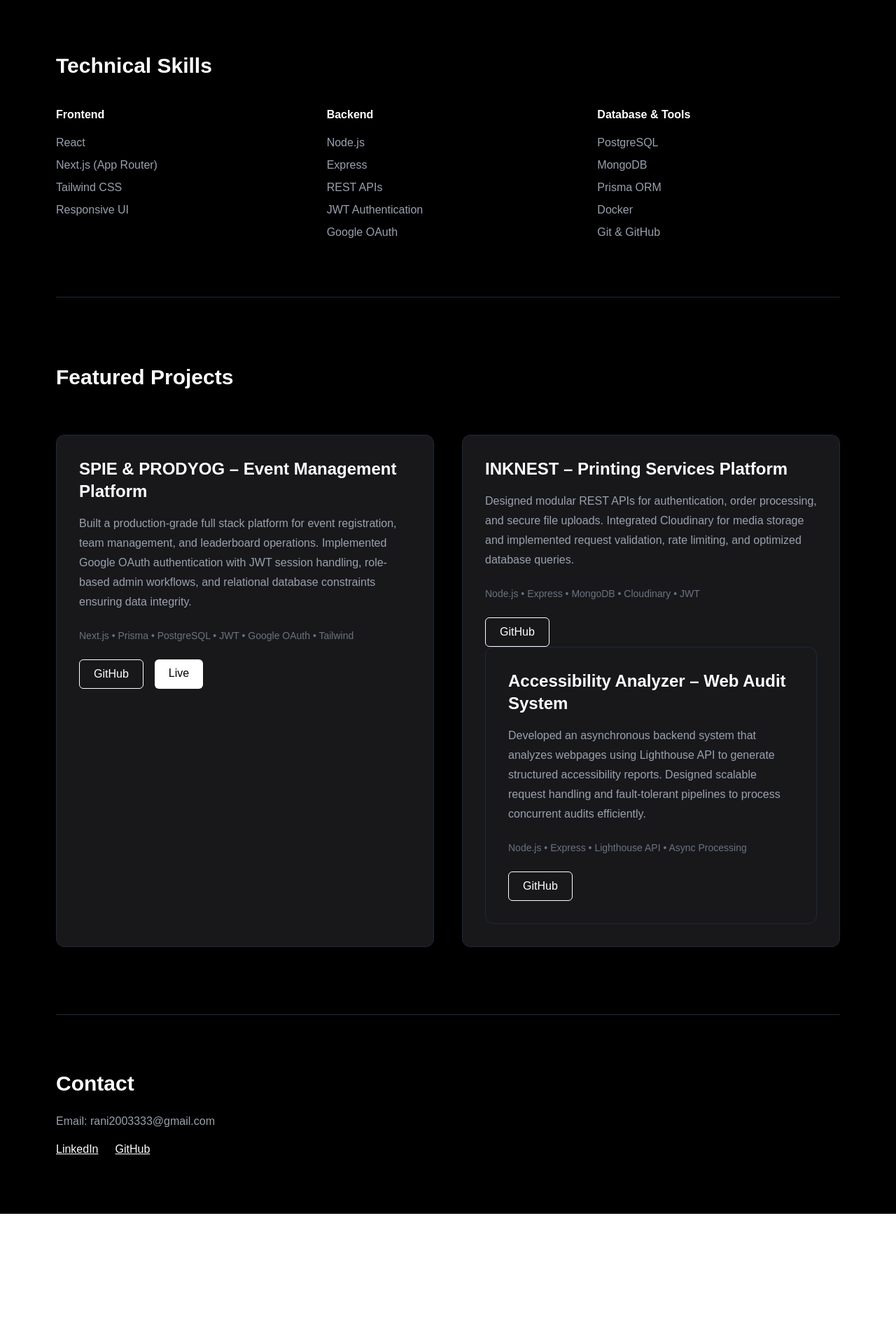
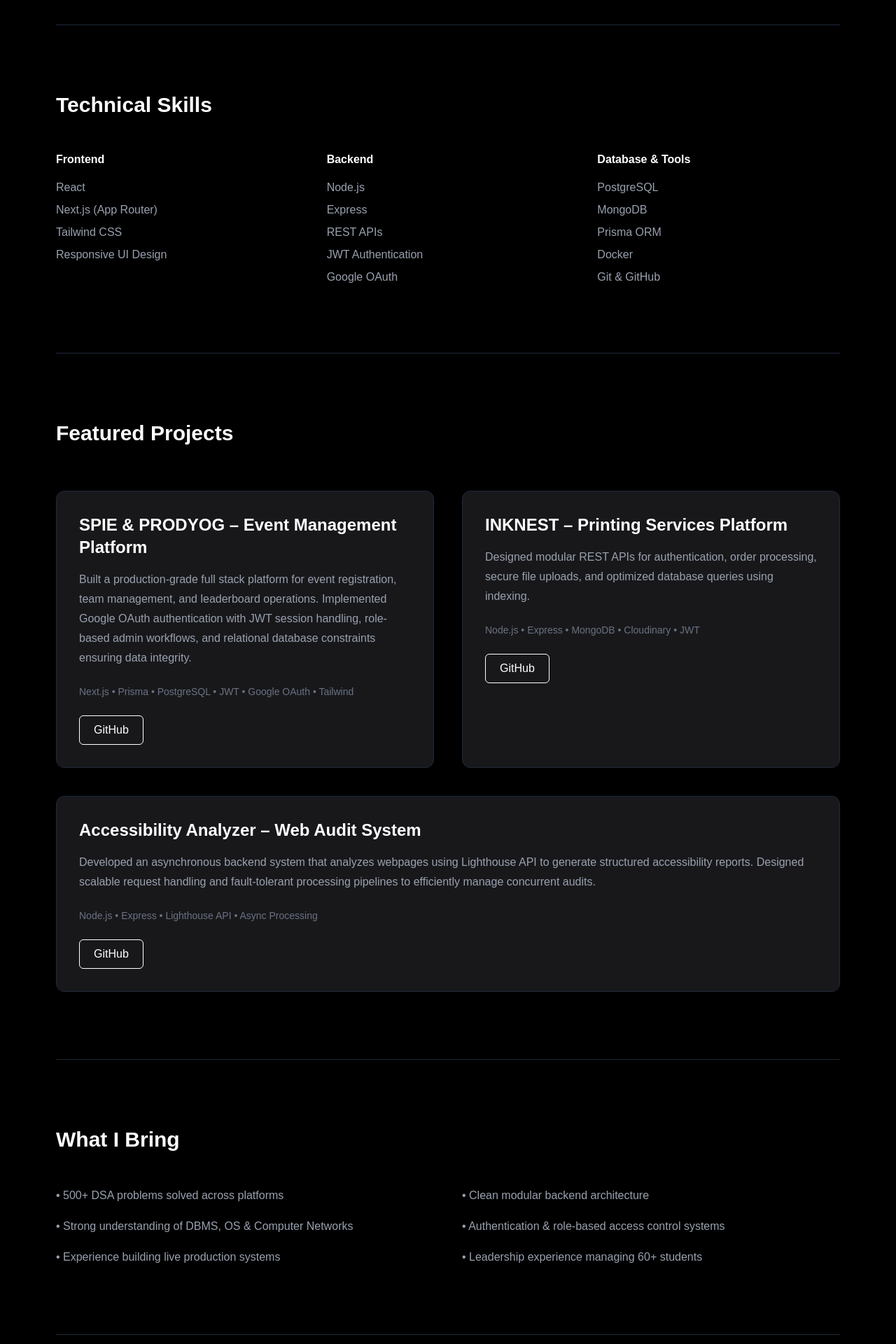
Before and after one commit to rani-86/rani-portfolio, a Next.js app: page / in a window 1280 px wide. Shown: the part 760-2680 px from the top of the page at 70% size. Before the commit the page ends 2494 px from the top, so only its background shows below. Built offline with nearby package versions, Linux system fonts and the light colour scheme.

Commit message:
Major portfolio upgrade

```diff
--- a/app/page.tsx
+++ b/app/page.tsx
@@ -7,24 +7,35 @@ export default function Home() {
         <h1 className="text-4xl md:text-6xl font-bold mb-6">
           Rani Sharma
         </h1>
+
         <p className="text-xl md:text-2xl text-gray-400 mb-8 max-w-3xl">
           Building production-grade full stack applications with secure authentication,
           scalable APIs, and optimized database architecture.
         </p>
 
         <div className="flex gap-4">
-          <a href="#projects" className="bg-white text-black px-6 py-3 rounded-md font-semibold">
+          <a
+            href="#projects"
+            className="bg-white text-black px-6 py-3 rounded-md font-semibold hover:opacity-80 transition"
+          >
             View Projects
           </a>
-          <a href="https://github.com/YOUR_GITHUB" target="_blank" className="border border-white px-6 py-3 rounded-md">
+
+          <a
+            href="https://github.com/rani-86"
+            target="_blank"
+            rel="noopener noreferrer"
+            className="border border-white px-6 py-3 rounded-md hover:bg-white hover:text-black transition"
+          >
             GitHub
           </a>
         </div>
       </section>
 
       {/* About */}
-      <section className="py-20 border-t border-gray-800">
-        <h2 className="text-3xl font-bold mb-6">About Me</h2>
+      <section className="py-24 border-t border-gray-800">
+        <h2 className="text-3xl font-bold mb-8">About Me</h2>
+
         <p className="text-gray-400 leading-7 max-w-3xl">
           I am a Full Stack Developer with hands-on experience designing and deploying
           real-world web applications. I build complete systems — from responsive frontend
@@ -32,12 +43,11 @@ export default function Home() {
           My work includes a production event management platform used in live operations,
           featuring authentication, analytics dashboards, and role-based workflows.
         </p>
-
       </section>
 
       {/* Skills */}
-      <section className="py-20 border-t border-gray-800">
-        <h2 className="text-3xl font-bold mb-10">Technical Skills</h2>
+      <section className="py-24 border-t border-gray-800">
+        <h2 className="text-3xl font-bold mb-12">Technical Skills</h2>
 
         <div className="grid md:grid-cols-3 gap-10 text-gray-400">
 
@@ -47,7 +57,7 @@ export default function Home() {
               <li>React</li>
               <li>Next.js (App Router)</li>
               <li>Tailwind CSS</li>
-              <li>Responsive UI</li>
+              <li>Responsive UI Design</li>
             </ul>
           </div>
 
@@ -101,18 +111,12 @@ export default function Home() {
 
             <div className="flex gap-4">
               <a
-          href="https://github.com/rani-86/rani-portfolio"
+                href="#"
                 target="_blank"
                 rel="noopener noreferrer"
                 className="px-5 py-2 border border-white rounded-md hover:bg-white hover:text-black transition"
               >
                 GitHub
-        </a>
-        <a
-          href="#"
-          className="px-5 py-2 bg-white text-black rounded-md hover:opacity-80 transition"
-        >
-          Live
               </a>
             </div>
           </div>
@@ -125,8 +129,7 @@ export default function Home() {
 
             <p className="text-gray-400 mb-6 leading-7">
               Designed modular REST APIs for authentication, order processing,
-        and secure file uploads. Integrated Cloudinary for media storage and
-        implemented request validation, rate limiting, and optimized database queries.
+              secure file uploads, and optimized database queries using indexing.
             </p>
 
             <p className="text-sm text-gray-500 mb-6">
@@ -143,8 +146,10 @@ export default function Home() {
                 GitHub
               </a>
             </div>
-      {/* Project 3 */}
-<div className="bg-zinc-900 p-8 rounded-xl border border-gray-800 hover:border-gray-600 transition">
+          </div>
+
+          {/* Project 3 - Full Width */}
+          <div className="bg-zinc-900 p-8 rounded-xl border border-gray-800 hover:border-gray-600 transition md:col-span-2">
             <h3 className="text-2xl font-semibold mb-4">
               Accessibility Analyzer – Web Audit System
             </h3>
@@ -152,8 +157,8 @@ export default function Home() {
             <p className="text-gray-400 mb-6 leading-7">
               Developed an asynchronous backend system that analyzes webpages
               using Lighthouse API to generate structured accessibility reports.
-    Designed scalable request handling and fault-tolerant pipelines
-    to process concurrent audits efficiently.
+              Designed scalable request handling and fault-tolerant processing
+              pipelines to efficiently manage concurrent audits.
             </p>
 
             <p className="text-sm text-gray-500 mb-6">
@@ -173,22 +178,57 @@ export default function Home() {
           </div>
 
         </div>
+      </section>
+
+      {/* What I Bring */}
+      <section className="py-24 border-t border-gray-800">
+        <h2 className="text-3xl font-bold mb-12">What I Bring</h2>
+
+        <div className="grid md:grid-cols-2 gap-10 text-gray-400 leading-7">
+
+          <div>
+            <ul className="space-y-4">
+              <li>• 500+ DSA problems solved across platforms</li>
+              <li>• Strong understanding of DBMS, OS & Computer Networks</li>
+              <li>• Experience building live production systems</li>
+            </ul>
+          </div>
+
+          <div>
+            <ul className="space-y-4">
+              <li>• Clean modular backend architecture</li>
+              <li>• Authentication & role-based access control systems</li>
+              <li>• Leadership experience managing 60+ students</li>
+            </ul>
+          </div>
 
         </div>
       </section>
 
+      {/* Contact */}
+      <section className="py-24 border-t border-gray-800">
+        <h2 className="text-3xl font-bold mb-8">Contact</h2>
 
-      {/* Contact */}
-      <section className="py-20 border-t border-gray-800">
-        <h2 className="text-3xl font-bold mb-6">Contact</h2>
         <p className="text-gray-400 mb-4">
           Email: rani2003333@gmail.com
         </p>
+
         <div className="flex gap-6">
-          <a href="https://linkedin.com/in/YOUR_LINKEDIN" target="_blank" className="underline">
+          <a
+            href="https://linkedin.com/in/YOUR_LINKEDIN"
+            target="_blank"
+            rel="noopener noreferrer"
+            className="underline"
+          >
             LinkedIn
           </a>
-          <a href="https://github.com/YOUR_GITHUB" target="_blank" className="underline">
+
+          <a
+            href="https://github.com/rani-86"
+            target="_blank"
+            rel="noopener noreferrer"
+            className="underline"
+          >
             GitHub
           </a>
         </div>
```
Lines whose indentation alone changed are shown as unchanged.
